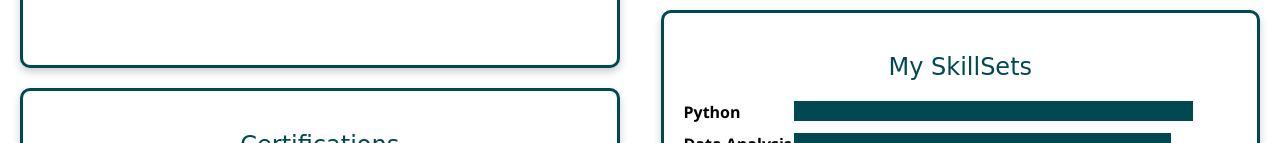
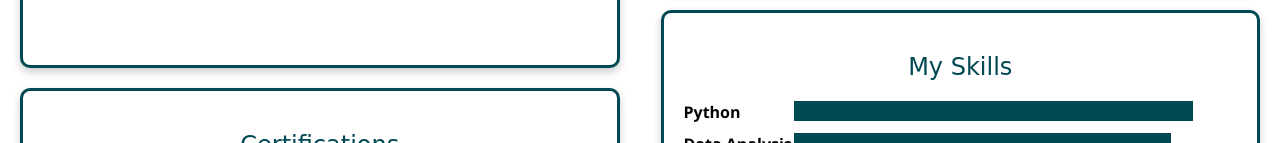
Before and after one commit to Samarth745/Portfolio-Website, a website: page AboutMe.html in a window 1280 px wide. Shown: the part 938-1081 px from the top of the page. Drawn offline with nearby package versions, Linux system fonts and the light colour scheme; a web font is replaced by a local one.

Commit message:
Update AboutMe.html

```diff
--- a/AboutMe.html
+++ b/AboutMe.html
@@ -117,7 +117,7 @@
             </div>
             <!-- Skills Section -->
             <div class="skills-container curved-border" style="margin-bottom: 20px;">
-                <center><h2>My SkillSets</h2></center>
+                <center><h2>My Skills</h2></center>
                 <!-- Horizontal Bar Chart for Skills -->
                 <div class="horizontal-bar-chart">
                     <!-- Bar Chart with Progress Bars -->
```
